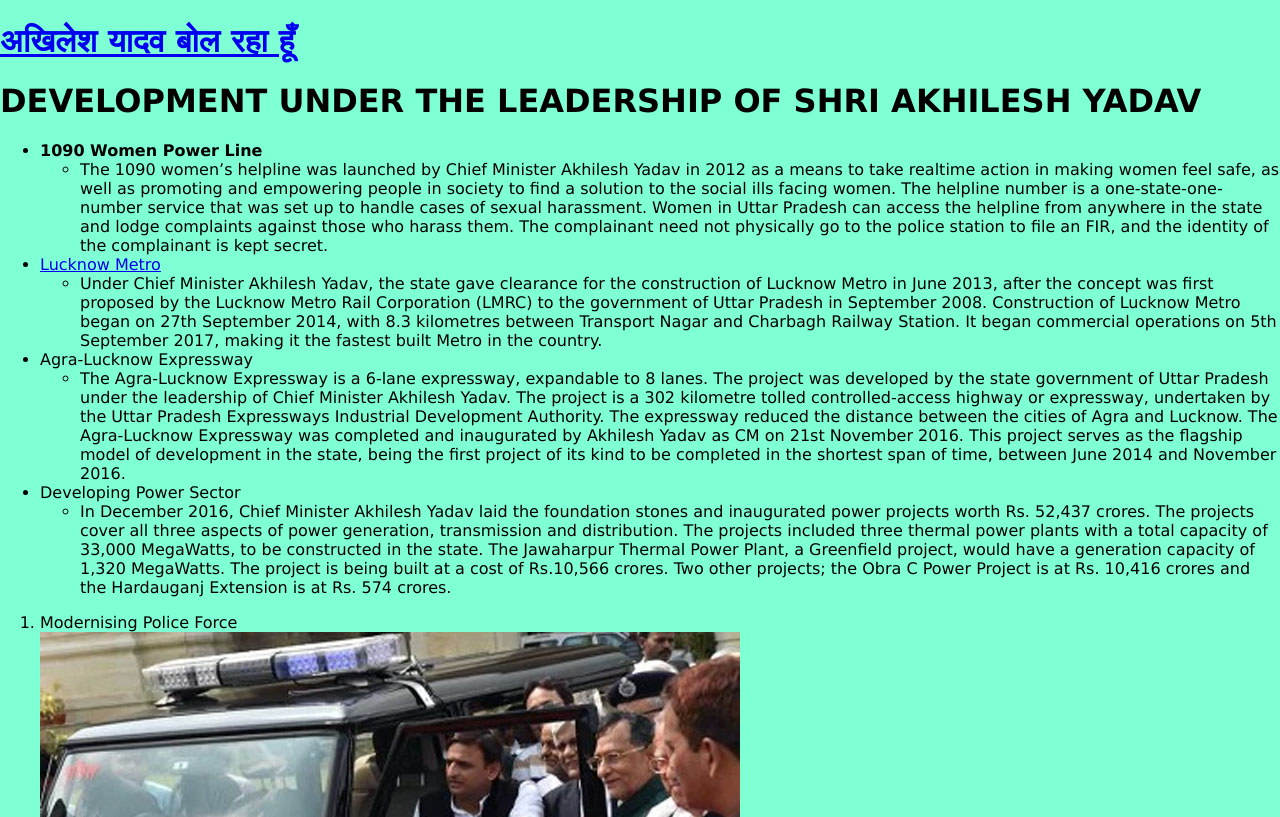
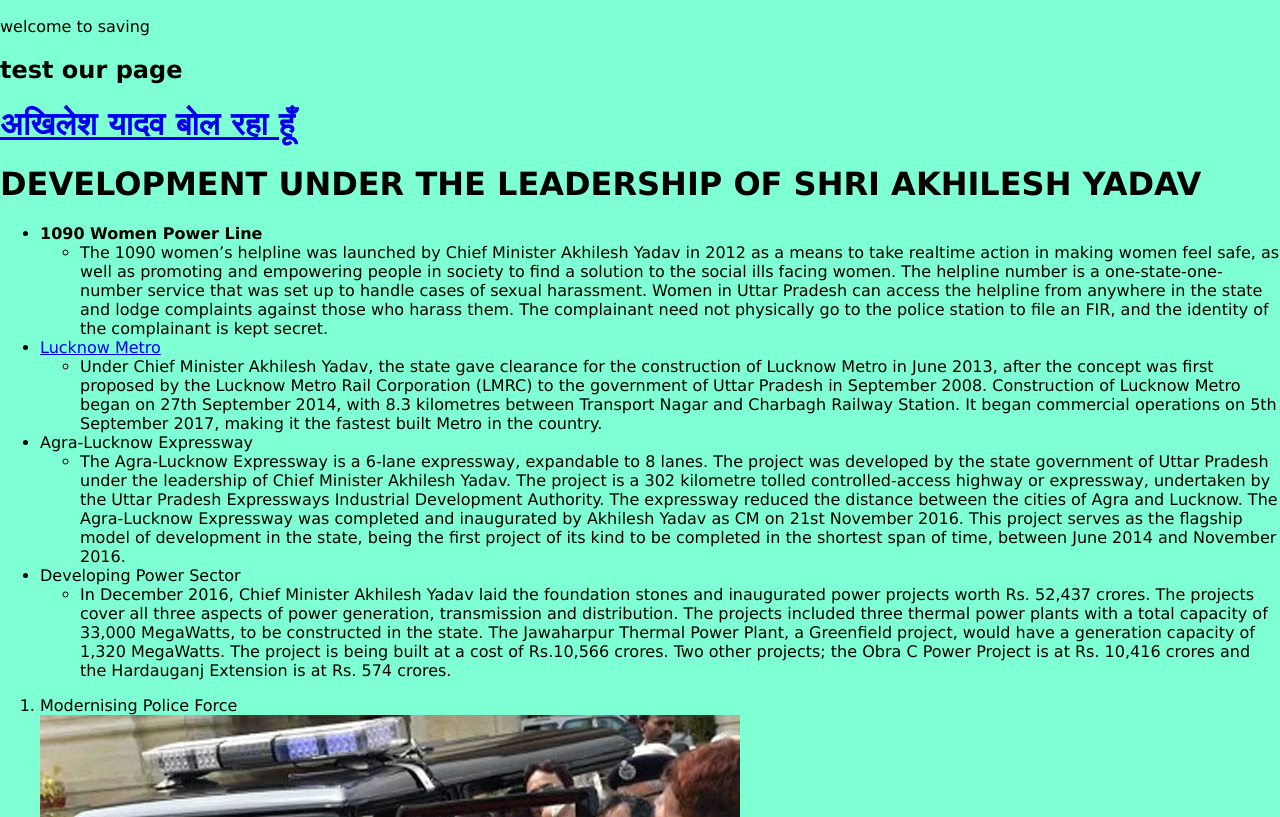
Before and after one commit to SJCETQ/A-Tribute-Page---Akhilesh-Yadav, a plain HTML site: page index.html in a window 1280 px wide. Shown: the part 921-1738 px from the top of the page. Drawn offline with Linux system fonts and the light colour scheme.

Commit message:
updastes

```diff
--- a/index.html
+++ b/index.html
@@ -14,6 +14,9 @@
 
     <iframe width="560" height="315" src="https://www.youtube.com/embed/p2niM44fkfc?si=VVJyKWUKe9O-EPCp" title="YouTube video player" frameborder="0" allow="accelerometer; autoplay; clipboard-write; encrypted-media; gyroscope; picture-in-picture; web-share" referrerpolicy="strict-origin-when-cross-origin" allowfullscreen></iframe>
 <br>
+                <p>welcome to saving</p>
+                        <h2>test our page</h2>
+
 
     <h1><a href="https://samajwadiparty.in/development">अखिलेश यादव बोल रहा हूँ </a></h1>
 
```
